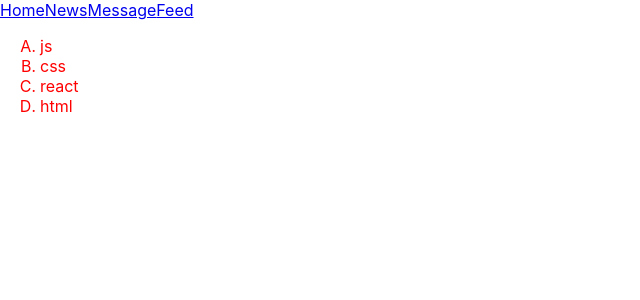
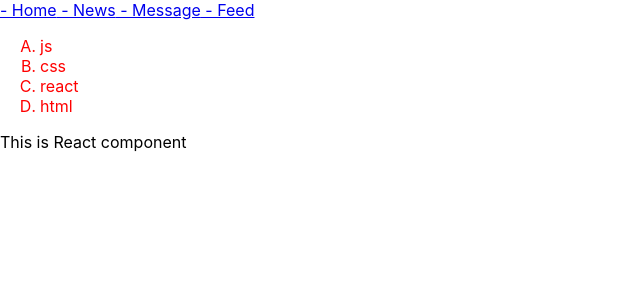
Before and after one commit to 89610090091/basic-react, a React (Create React App) app: page / in a window 1280 px wide. Shown: the top 300 px of the page, without its empty margins (0-640 px from the left). Built offline with nearby package versions, Linux system fonts and the light colour scheme.

Commit message:
page-layout-component 	modified:   src/App.css 	modified:   src/App.tsx

```diff
--- a/src/App.tsx
+++ b/src/App.tsx
@@ -1,14 +1,15 @@
-// import React from 'react';
 import './App.css';
+import Footer from './Footer';
 import Header from './Header';
 import Technologies from './Technologies';
-
 
 const App = () => {
   return (
     <div>
       <Header />
       <Technologies />
+      <Footer />
+
     </div>
   );
 }
--- /dev/null
+++ b/src/Footer.js
@@ -0,0 +1,9 @@
+const Footer = () => {
+    return (
+        <div>
+            This is React component
+        </div>
+    );
+}
+
+export default Footer;
--- a/src/Header.js
+++ b/src/Header.js
@@ -1,10 +1,10 @@
 const Header = () => {
     return (
         <div>
-            <a href='#'>Home</a>
-            <a href='#'>News</a>
-            <a href='#'>Message</a>
-            <a href='#'>Feed</a>
+            <a href='#'> - Home</a>
+            <a href='#'> - News</a>
+            <a href='#'> - Message</a>
+            <a href='#'> - Feed</a>
         </div>
     );
 }
```
